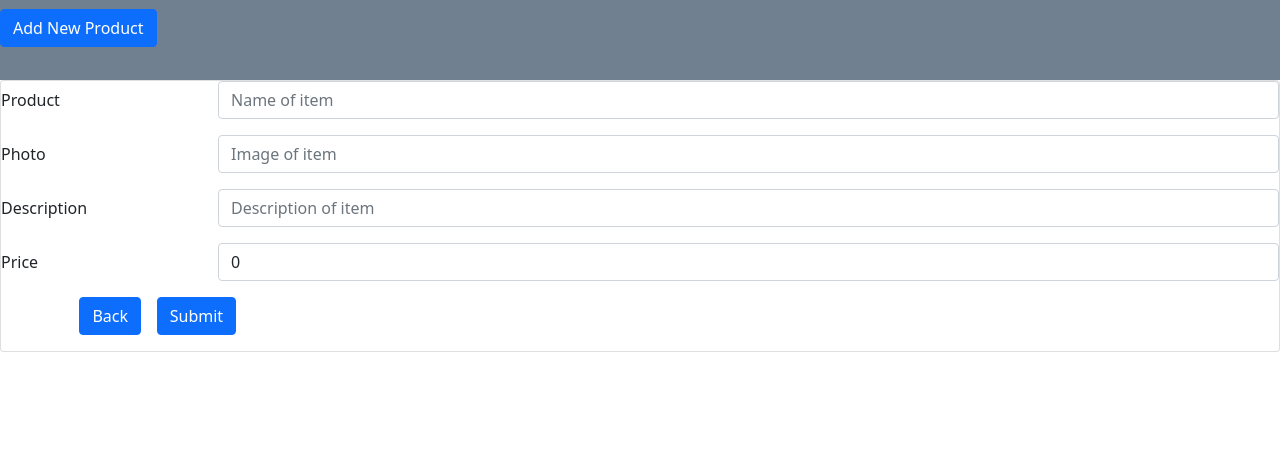
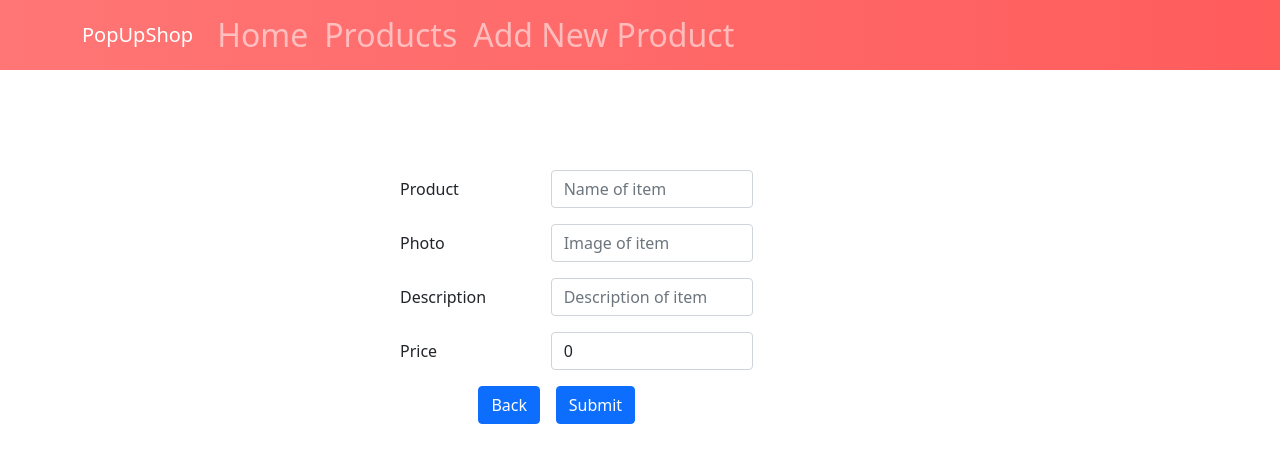
Before and after one commit to mphall77/Pop-Up-Front-End, a React (Create React App) app in the folder front-end/: page /products/new in a window 1280 px wide. Shown: the top 462 px of the page. Built offline with nearby package versions, Linux system fonts and the light colour scheme.

Commit message:
Edits (#19)
* nav

* Navbar and Form fixed

* add API

* edit readme

Co-authored-by: chidalgo1221 <carlos.hidalgo2017@mesacharter.org>

```diff
--- a/front-end/src/Components/NavBar.js
+++ b/front-end/src/Components/NavBar.js
@@ -1,15 +1,19 @@
 import { Link } from "react-router-dom";
+import { Navbar, Container, Nav, Row } from "react-bootstrap";
 
 export default function NavBar() {
 	return (
-		<nav>
-			<h1>
-				<Link to="/products/new">
-					<button type="button" className="btn btn-primary">
-						Add New Product
-					</button>
-				</Link>
-			</h1>
-		</nav>
+		<h2>
+			<Navbar bg="dark" variant="dark">
+				<Container>
+					<Navbar.Brand href="#home">PopUpShop</Navbar.Brand>
+					<Nav className="me-auto">
+						<Nav.Link href="/">Home</Nav.Link>
+						<Nav.Link href="/products">Products</Nav.Link>
+						<Nav.Link href="/products/new">Add New Product</Nav.Link>
+					</Nav>
+				</Container>
+			</Navbar>
+		</h2>
 	);
 }
--- a/front-end/src/Components/ProductListItem.js
+++ b/front-end/src/Components/ProductListItem.js
@@ -4,6 +4,7 @@ const ProductListItem = ({ product }) => {
 	return (
 		<div className="col">
 			<div className="card">
+				<div className="d-flex flex-column align-items-center mt-3 embed-responsive embed-responsive-16by9">
 					<div className="card-parent">
 						<Link to={`/products/${product.id}`} rel="noreferrer">
 							<img
@@ -13,6 +14,7 @@ const ProductListItem = ({ product }) => {
 							/>
 						</Link>
 					</div>
+
 					<div className="card-body product-desc">
 						<h5 className="card-title">{product.name}</h5>
 						<p className="card-text">{product.description} </p>
@@ -22,6 +24,7 @@ const ProductListItem = ({ product }) => {
 					</div>
 				</div>
 			</div>
+		</div>
 	);
 };
 
--- a/front-end/src/Components/ProductNewForm.js
+++ b/front-end/src/Components/ProductNewForm.js
@@ -34,13 +34,13 @@ const ProductNewForm = () => {
 	};
 
 	return (
-		<section className="card">
-			<form onSubmit={handleSubmit}>
+		<section>
+			<form className="productform" onSubmit={handleSubmit}>
 				<Form.Group as={Row} className="mb-3">
 					<Form.Label htmlFor="name" column sm={2}>
 						Product
 					</Form.Label>
-					<Col sm={10}>
+					<Col sm={3}>
 						<Form.Control
 							type="text"
 							id="name"
@@ -54,7 +54,7 @@ const ProductNewForm = () => {
 					<Form.Label htmlFor="photo" column sm={2}>
 						Photo
 					</Form.Label>
-					<Col sm={10}>
+					<Col sm={3}>
 						<Form.Control
 							type="text"
 							id="photo"
@@ -68,7 +68,7 @@ const ProductNewForm = () => {
 					<Form.Label htmlFor="description" column sm={2}>
 						Description
 					</Form.Label>
-					<Col sm={10}>
+					<Col sm={3}>
 						<Form.Control
 							type="text"
 							id="description"
@@ -82,7 +82,7 @@ const ProductNewForm = () => {
 					<Form.Label htmlFor="price" column sm={2}>
 						Price
 					</Form.Label>
-					<Col sm={10}>
+					<Col sm={3}>
 						<Form.Control
 							type="number"
 							id="price"
--- a/front-end/src/Pages/Home.js
+++ b/front-end/src/Pages/Home.js
@@ -3,12 +3,11 @@ import { Link } from "react-router-dom";
 export default function Home() {
 	return (
 		<div>
-			<h1>Welcome to the Pop-Up Shop!</h1>
-			<Link to="/products">
-				<button type="button" className="btn btn-primary">
-					Enter the Shop
-				</button>
-			</Link>
+			<h1 className="title">Welcome to the Pop-Up Shop!</h1>
+			<img
+				className="logo"
+				src="https://cblproperty.blob.core.windows.net/production/assets/blt17550029a6b318df-Pop-up_Shop_Generic_Logo.png"
+			></img>
 		</div>
 	);
 }
--- a/front-end/src/index.css
+++ b/front-end/src/index.css
@@ -6,7 +6,17 @@ body {
 	-webkit-font-smoothing: antialiased;
 	-moz-osx-font-smoothing: grayscale;
 }
-
+.title {
+	margin: auto;
+	width: 50%;
+	padding: 10px;
+}
+.logo {
+	display: flex;
+	justify-self: center;
+	height: 500px;
+	padding-left: 320px;
+}
 code {
 	font-family: source-code-pro, Menlo, Monaco, Consolas, "Courier New",
 		monospace;
@@ -16,7 +26,10 @@ code {
 	width: 90%;
 	height: auto;
 }
-
+.productform {
+	padding-left: 400px;
+	margin-top: 100px;
+}
 .card-parent {
 	max-width: 300px;
 	height: 350px;
@@ -26,7 +39,62 @@ code {
 	height: 250px;
 }
 
+.navbutton {
+	display: flex;
+}
+
 nav {
-	background-color: slategrey;
-	height: 10vh;
+	background: linear-gradient(270deg, #ff3131, #ff7e7e, #ffa57e);
+	-webkit-animation: AnimationName 9s ease infinite;
+	-moz-animation: AnimationName 9s ease infinite;
+	animation: AnimationName 9s ease infinite;
+	background-size: 600% 600%;
 }
+
+.embed-responsive .card-img-top {
+	object-fit: cover;
+}
+
+.card-img-top {
+	width: 100%;
+	height: 30vw;
+	object-fit: cover;
+}
+
+.test {
+	align-items: center;
+}
+
+@-webkit-keyframes AnimationName {
+	0% {
+		background-position: 0% 50%;
+	}
+	50% {
+		background-position: 100% 50%;
+	}
+	100% {
+		background-position: 0% 50%;
+	}
+}
+@-moz-keyframes AnimationName {
+	0% {
+		background-position: 0% 50%;
+	}
+	50% {
+		background-position: 100% 50%;
+	}
+	100% {
+		background-position: 0% 50%;
+	}
+}
+@keyframes AnimationName {
+	0% {
+		background-position: 0% 50%;
+	}
+	50% {
+		background-position: 100% 50%;
+	}
+	100% {
+		background-position: 0% 50%;
+	}
+}
```
Lines whose indentation alone changed are shown as unchanged.
